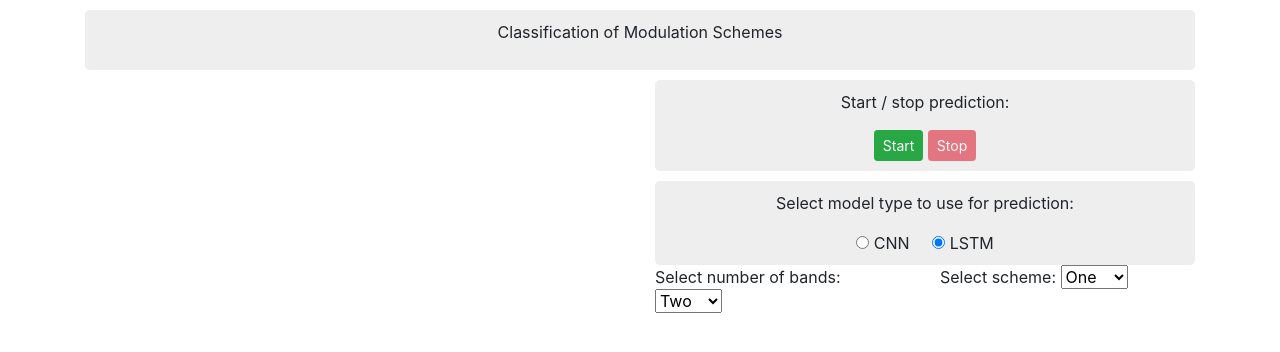
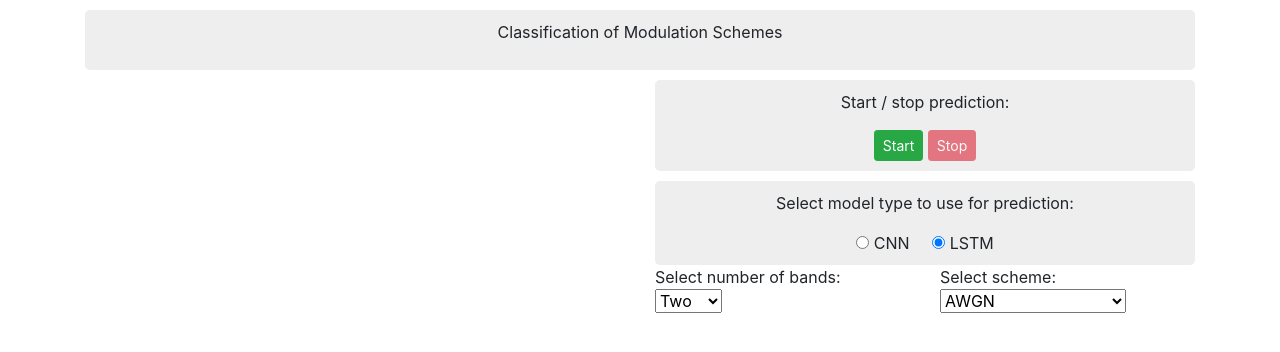
Before and after one commit to Vanshita99/Modulation-Scheme-Classifier, a Flask app: page / in a window 1280 px wide. Shown: the top 352 px of the page. Run offline with Flask 2, Linux system fonts and the light colour scheme; some libraries are stand-ins or nearby versions.

```diff
--- a/templates/index.html
+++ b/templates/index.html
@@ -95,9 +95,9 @@
               Select scheme:
               <select name="channel_selector" id="channel_selector">
                 <!-- <option value="-1">Select no of bands</option> -->
-                <option value="AWGN">One</option>
-                <option value="Rayleigh" checked>Two</option>
-                <option value="Rayleigh with doppler">Three</option>
+                <option value="AWGN">AWGN</option>
+                <option value="Rayleigh" checked>Rayleigh</option>
+                <option value="Rayleigh with doppler">Rayleigh with doppler</option>
               </select>
             </div>
 
```
